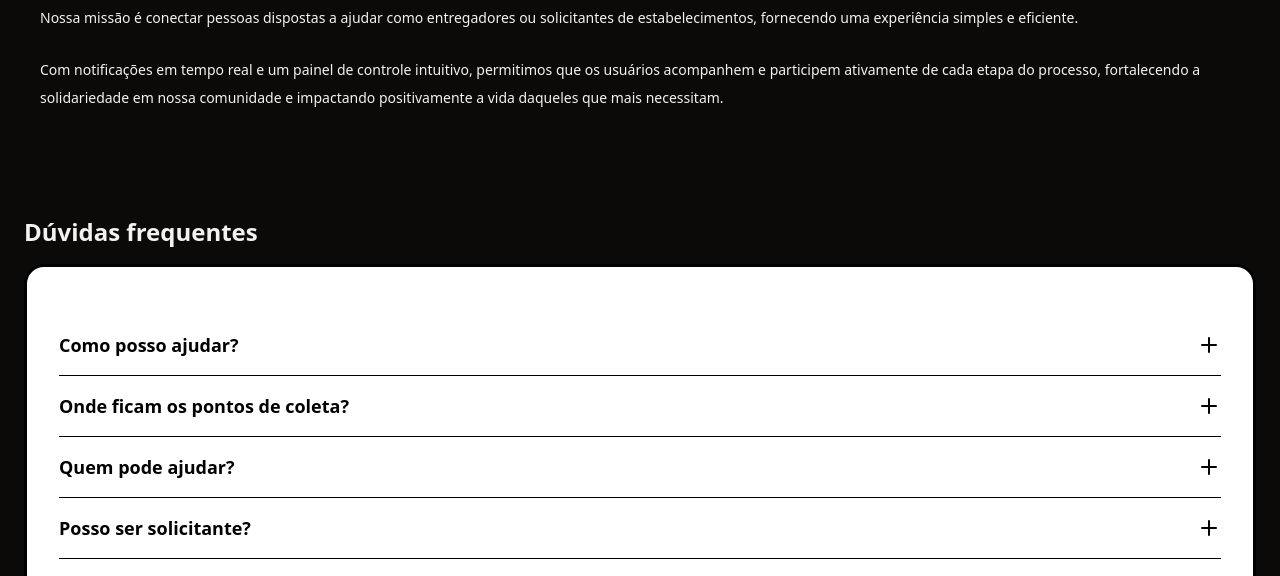
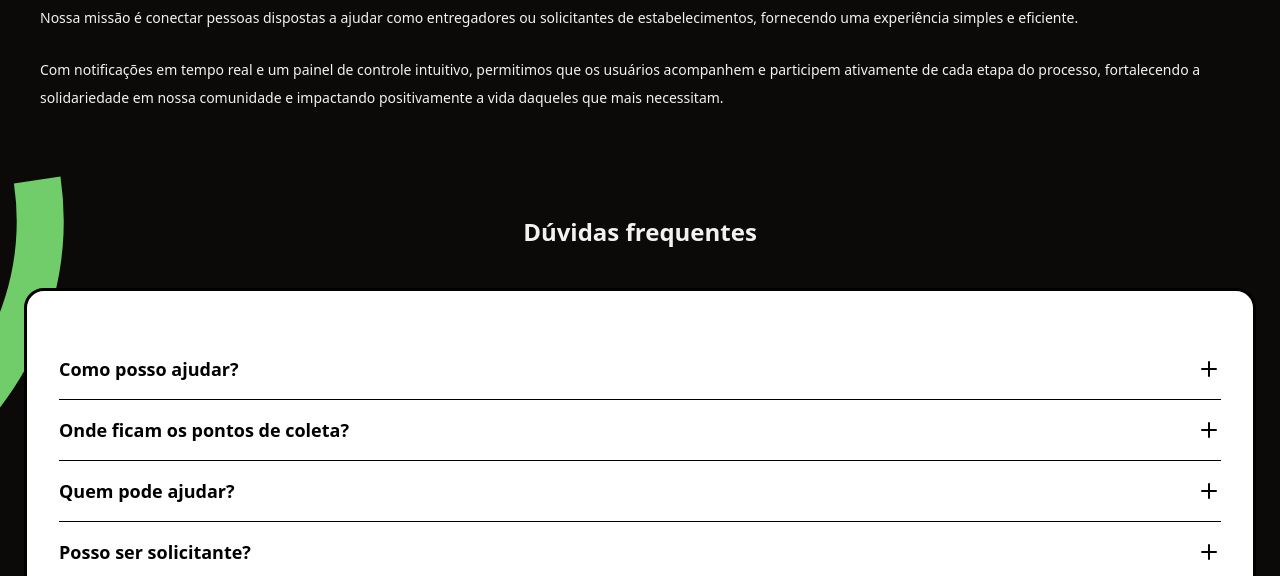
Before and after one commit to lucaoskaique/entregacao-app, a React (Vite) app: page / in a window 1280 px wide. Shown: the part 600-1176 px from the top of the page. Built offline with nearby package versions, Linux system fonts and the light colour scheme.

Commit message:
feat: add background image

```diff
--- a/src/components/ui/faq.tsx
+++ b/src/components/ui/faq.tsx
@@ -5,7 +5,9 @@ import {
   AccordionTrigger,
 } from '@/components/ui/accordion'
 
-import { WhatsappIcon } from '../../utils/icons'
+import { WhatsappIcon } from './utils/icons'
+import SrcBgVector from '../../assets/images/background-vector-faq.svg'
+import SrcBgDesktopVector from '../../assets/images/background-desktop-vector-faq.svg'
 
 interface FAQProps {
   question: string
@@ -42,8 +44,11 @@ export const FAQ = () => {
   return (
     <section
       id="faq"
-      className="container py-20">
-      <h2 className="text-2xl md:text-4xl font-bold mb-4">
+      className="container mt-20 -mb-52 relative ">
+      <img src={SrcBgVector} className='absolute -z-10 w-full left-0 top-0 tablet:hidden'/> {/* Image for mobile */}
+      <img src={SrcBgDesktopVector} className='hidden -z-10 tablet:block absolute -left-[320px] -top-10'/> {/* Image for desktop */}
+
+      <h2 className="text-2xl text-start tablet:text-center md:text-4xl font-bold mb-5 tablet:mb-10">
         Dúvidas frequentes
       </h2>
 
```
